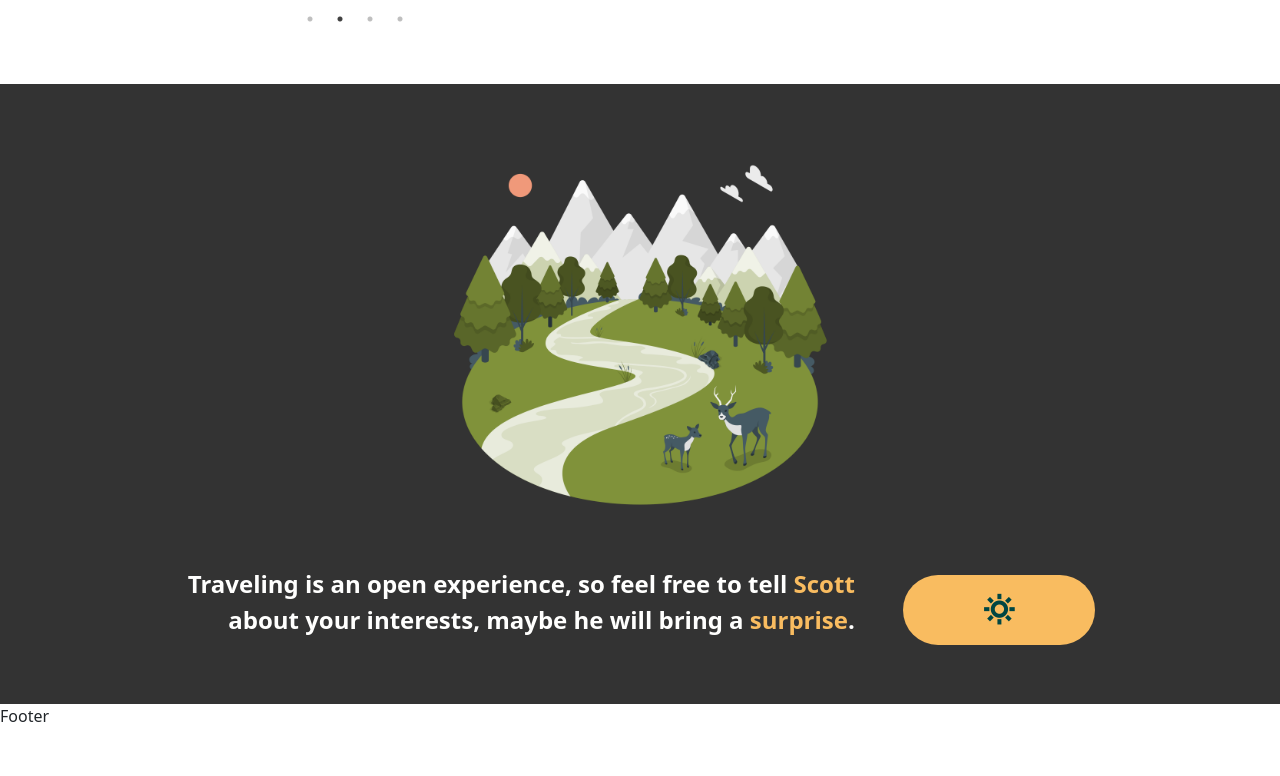
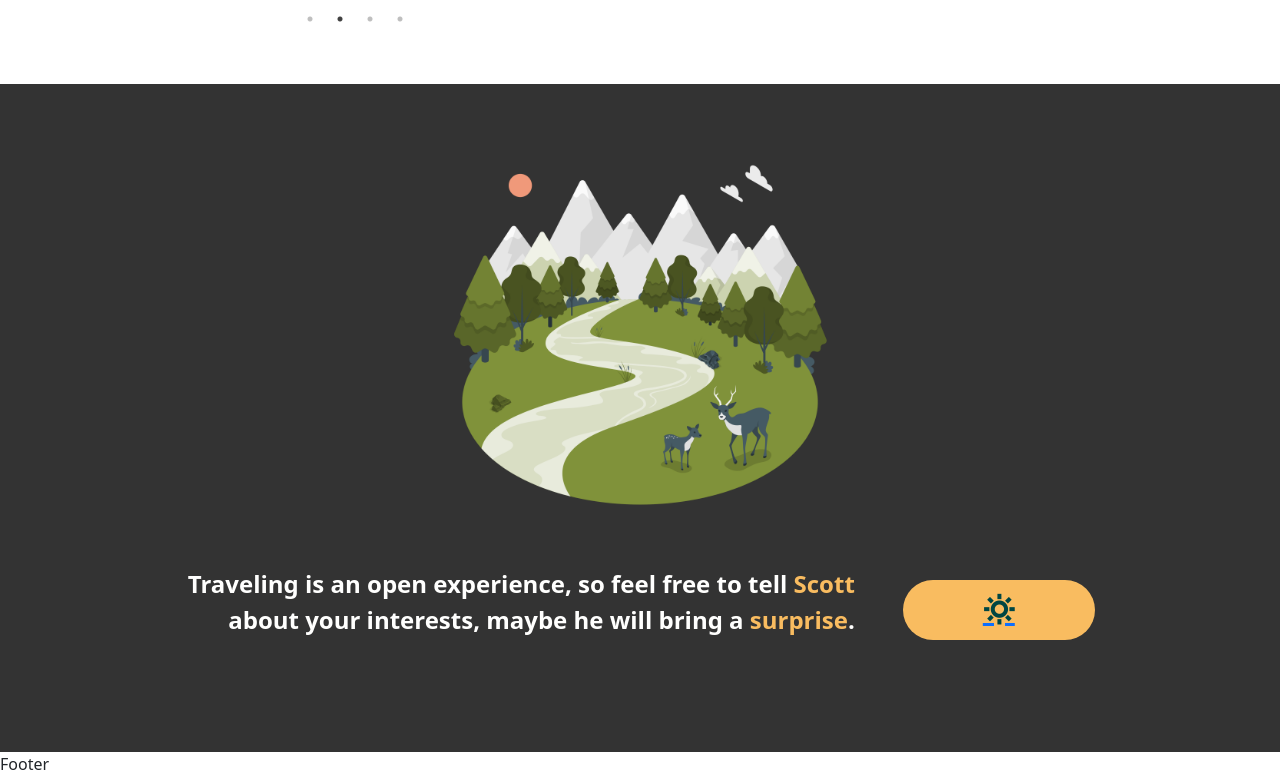
Before and after one commit to dd-mahn/travel-booking-website, a React (Create React App) app in the folder frontend/: page /Home in a window 1280 px wide. Shown: the part 1386-2162 px from the top of the page. Before the commit the page ends 2114 px from the top, so only its background shows below. Built offline with nearby package versions, Linux system fonts and the light colour scheme.

Commit message:
add link in scott section

```diff
--- a/frontend/src/pages/Home.jsx
+++ b/frontend/src/pages/Home.jsx
@@ -41,7 +41,7 @@ const Home = () => {
     <section className='scott '>
         <Container>
             <Row>
-                <Col className='d-flex align-items-center flex-column'>
+                <Col className='d-flex align-items-center flex-column mb-5'>
                     <div className="scott__img d-flex align-items-center">
                         <img src={scottImg} alt="" />
                     </div>
@@ -49,7 +49,7 @@ const Home = () => {
                         <div className="scott__wrapper-title">
                             <p>Traveling is an open experience, so feel free to tell <span>Scott</span> about your interests, maybe he will bring a <span>surprise</span>.</p>
                         </div>
-                        <Button className="scott__wrapper-btn secondary__btn d-flex align-items-center justify-content-center"><i class="ri-sun-line"></i></Button>
+                        <Link to='/scott'><Button className="scott__wrapper-btn secondary__btn d-flex align-items-center justify-content-center"><i class="ri-sun-line"></i></Button></Link>
                     </div>
                 </Col>
             </Row>
```
